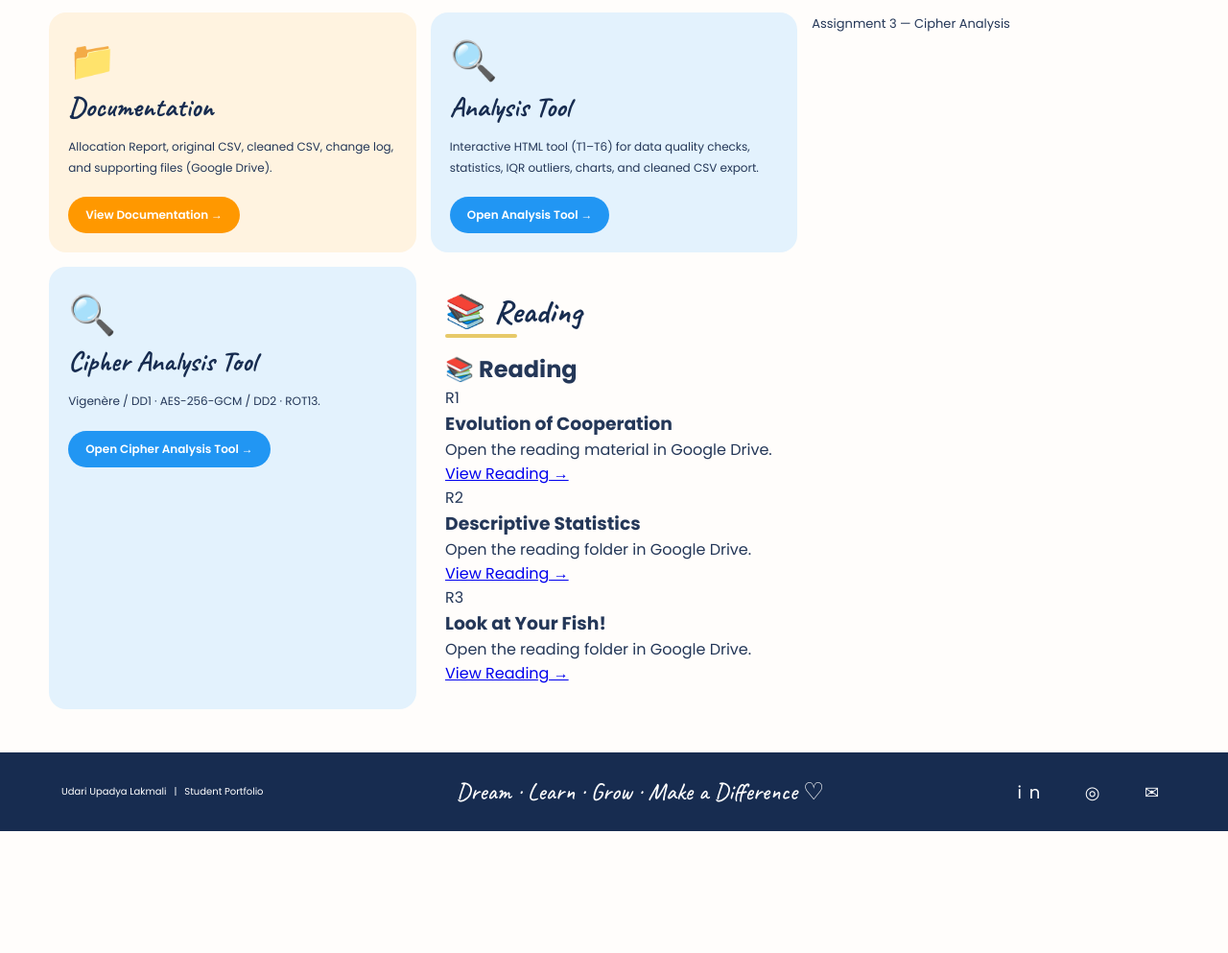
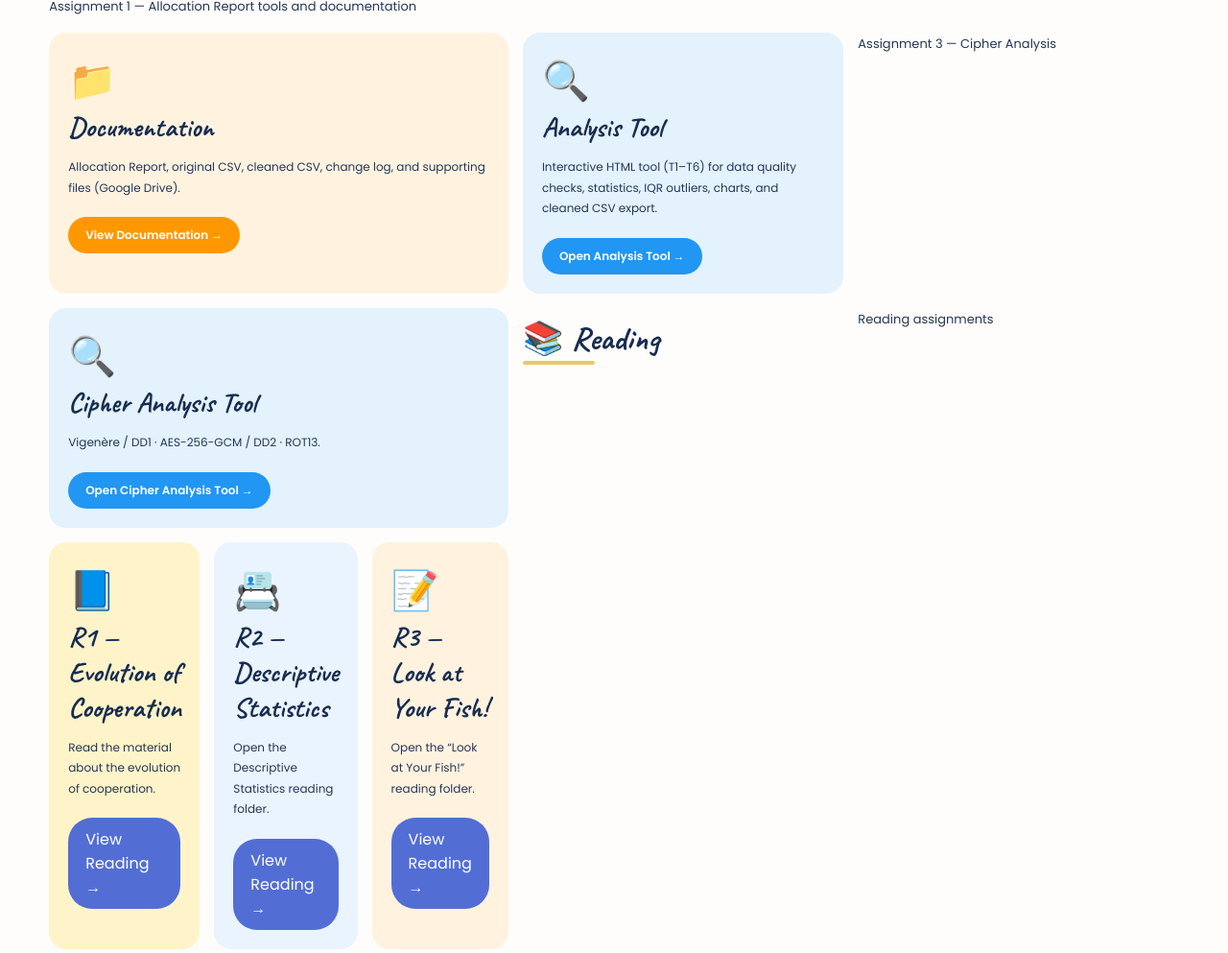
Before and after one commit to Udari428/da, a plain HTML site: page index.html in a window 1280 px wide. Shown: the part 2517-3510 px from the top of the page at 96% size. Before the commit the page ends 3383 px from the top, so only its background shows below. Drawn offline with Linux system fonts and the light colour scheme.

Commit message:
Update index.html

```diff
--- a/index.html
+++ b/index.html
@@ -1,4 +1,4 @@
-<!DOCTYPE html>
+6<!DOCTYPE html>
 <html lang="en">
 <head>
 <meta charset="UTF-8">
@@ -1277,18 +1277,56 @@ Open Cipher Analysis Tool →
 </a>
 </div>
 
-<!-- ================= Reading ================= -->
 
-<section class="section" id="reading">
+<!-- ========== READING ========== -->
+<h2 class="section-title" style="margin-top:10px;">📚 Reading</h2>
 
-<div class="container">
+<p style="font-size:13px; margin-bottom:16px; line-height:1.8;">
+  Reading assignments
+</p>
 
-<h2 class="section-title">📚 Reading</h2>
+<div class="three-columns" style="margin-bottom:28px;">
 
+  <div class="panel" style="background:#fff4c9; min-height:220px;">
+    <div style="font-size:40px;">📘</div>
+    <h2>R1 — Evolution of Cooperation</h2>
+    <p style="font-size:12px; line-height:1.8; margin:12px 0 20px;">
+      Read the material about the evolution of cooperation.
+    </p>
+    <a href="https://drive.google.com/file/d/1LafDD2ImTB_uFJuJN7F6wK1RDpNWPeDL/view?usp=sharing"
+       target="_blank" rel="noopener noreferrer"
+       style="display:inline-block; background:#526ed5; color:white; padding:10px 18px; border-radius:25px; text-decoration:none;">
+      View Reading →
+    </a>
+  </div>
 
-<section id="reading" class="reading-portfolio"> <h2 class="reading-portfolio__heading">📚 Reading</h2> <div class="reading-portfolio__cards"> <article class="reading-portfolio__card reading-portfolio__card--yellow"> <p class="reading-portfolio__label">R1</p> <h3>Evolution of Cooperation</h3> <p>Open the reading material in Google Drive.</p> <a class="reading-portfolio__button" href="https://drive.google.com/file/d/1LafDD2ImTB_uFJuJN7F6wK1RDpNWPeDL/view?usp=sharing" target="_blank" rel="noopener noreferrer" >View Reading →</a> </article> <article class="reading-portfolio__card reading-portfolio__card--blue"> <p class="reading-portfolio__label">R2</p> <h3>Descriptive Statistics</h3> <p>Open the reading folder in Google Drive.</p> <a class="reading-portfolio__button" href="https://drive.google.com/drive/folders/1ajIHayNwek4wcDn3V1R8aFUqjNOILknQ" target="_blank" rel="noopener noreferrer" >View Reading →</a> </article> <article class="reading-portfolio__card reading-portfolio__card--peach"> <p class="reading-portfolio__label">R3</p> <h3>Look at Your Fish!</h3> <p>Open the reading folder in Google Drive.</p> <a class="reading-portfolio__button" href="https://drive.google.com/drive/folders/1xZxPlzM1y6Za-GkO4PoqAlu2jcrJaGL-?usp=sharing" target="_blank" rel="noopener noreferrer" >View Reading →</a> </article> </div> </section>
+  <div class="panel" style="background:#eaf4ff; min-height:220px;">
+    <div style="font-size:40px;"> 📇</div>
+    <h2>R2 — Descriptive Statistics</h2>
+    <p style="font-size:12px; line-height:1.8; margin:12px 0 20px;">
+      Open the Descriptive Statistics reading folder.
+    </p>
+    <a href="https://drive.google.com/drive/folders/1ajIHayNwek4wcDn3V1R8aFUqjNOILknQ"
+       target="_blank" rel="noopener noreferrer"
+       style="display:inline-block; background:#526ed5; color:white; padding:10px 18px; border-radius:25px; text-decoration:none;">
+      View Reading →
+    </a>
+  </div>
 
+  <div class="panel" style="background:#fff2df; min-height:220px;">
+    <div style="font-size:40px;">📝</div>
+    <h2>R3 — Look at Your Fish!</h2>
+    <p style="font-size:12px; line-height:1.8; margin:12px 0 20px;">
+      Open the “Look at Your Fish!” reading folder.
+    </p>
+    <a href="https://drive.google.com/drive/folders/1xZxPlzM1y6Za-GkO4PoqAlu2jcrJaGL-?usp=sharing"
+       target="_blank" rel="noopener noreferrer"
+       style="display:inline-block; background:#526ed5; color:white; padding:10px 18px; border-radius:25px; text-decoration:none;">
+      View Reading →
+    </a>
+  </div>
 
+</div>
 
 
 
```
